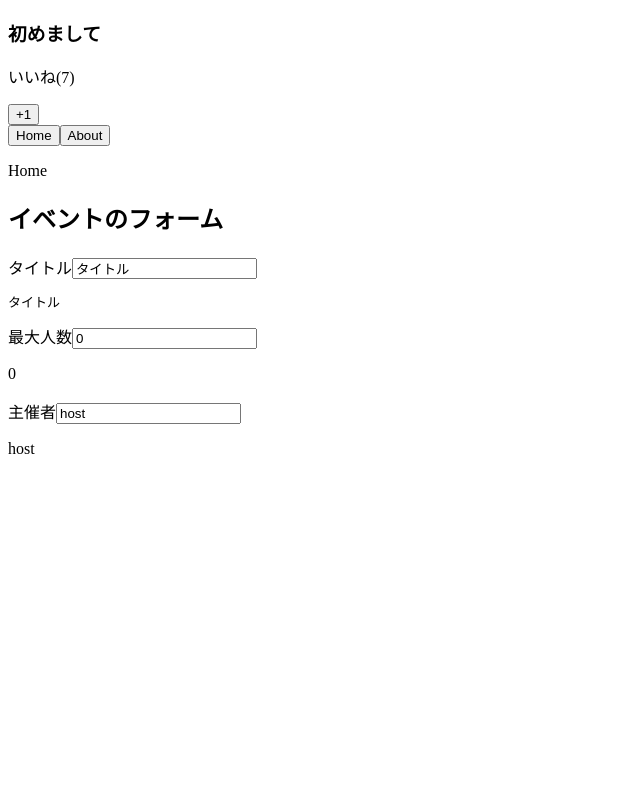
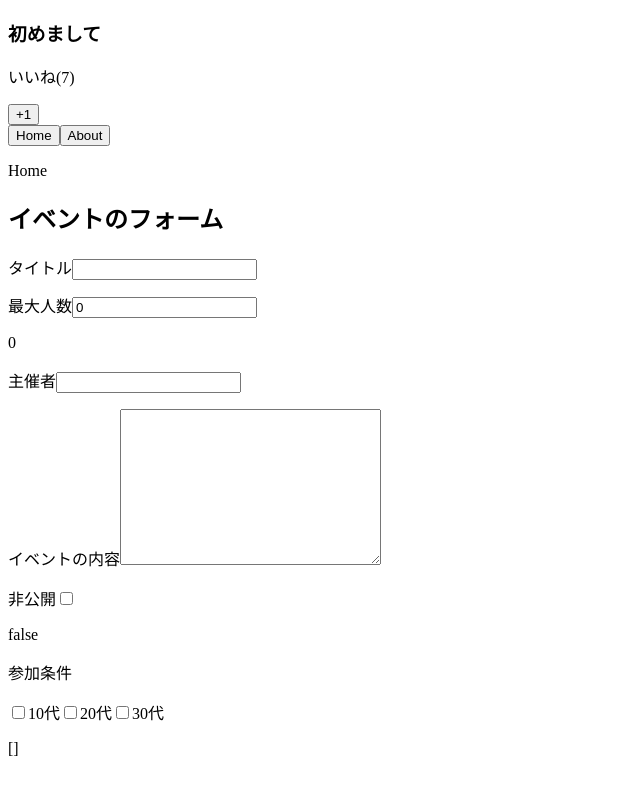
Before and after one commit to YukiIshizaki0525/udemy_vuejs2021, a Vue app: page / in a window 1280 px wide. Shown: the top 794 px of the page, without its empty margins (0-640 px from the left). Built offline with nearby package versions, Linux system fonts and the light colour scheme.

Commit message:
9-125完了

```diff
--- a/src/App.vue
+++ b/src/App.vue
@@ -15,12 +15,34 @@
         <label for="title">タイトル</label>
         <input id="title" type="text" v-model.lazy="eventData.title">
         <pre>{{ eventData.title }}</pre>
+
         <label for="maxNumber">最大人数</label>
         <input id="maxNumber" type="number" v-model.number="eventData.maxNumber">
         <p>{{ eventData.maxNumber }}</p>
+
         <label for="host">主催者</label>
         <input id="host" type="text" v-model.trim="eventData.host">
         <p>{{ eventData.host }}</p>
+
+        <label for="detail">イベントの内容</label>
+        <textarea id="detail" cols="30" rows="10" type="text" v-model.trim="eventData.detail"></textarea>
+        <p style="white-space: pre">{{ eventData.detail }}</p>
+
+        <label for="isPrivate">非公開</label>
+        <input type="checkbox" id="isPrivate" v-model="eventData.isPrivate">
+        <p>{{ eventData.isPrivate }}</p>
+
+        <p>参加条件</p>
+        <input type="checkbox" id="10" value="10代" v-model="eventData.target">
+        <label for="10">10代</label>
+
+        <input type="checkbox" id="20" value="20代" v-model="eventData.target">
+        <label for="20">20代</label>
+
+        <input type="checkbox" id="30" value="30代" v-model="eventData.target">
+        <label for="30">30代</label>
+
+        <p>{{ eventData.target }}</p>
     </div>
   </div>
 </template>
@@ -36,9 +58,12 @@
       number: 14,
       currentComponent: "Home",
       eventData: {
-        title: "タイトル",
+        title: "",
         maxNumber: 0,
-        host: "host"
+        host: "",
+        detail: "",
+        isPrivate: false,
+        target: []
       }
     }
   },
```
